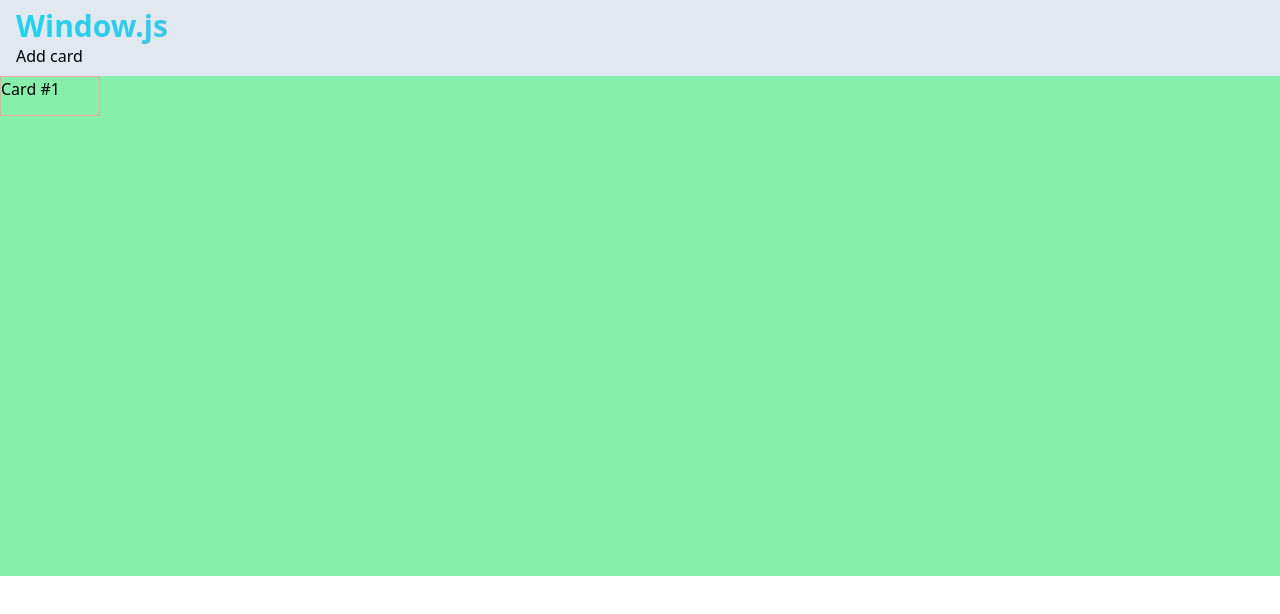
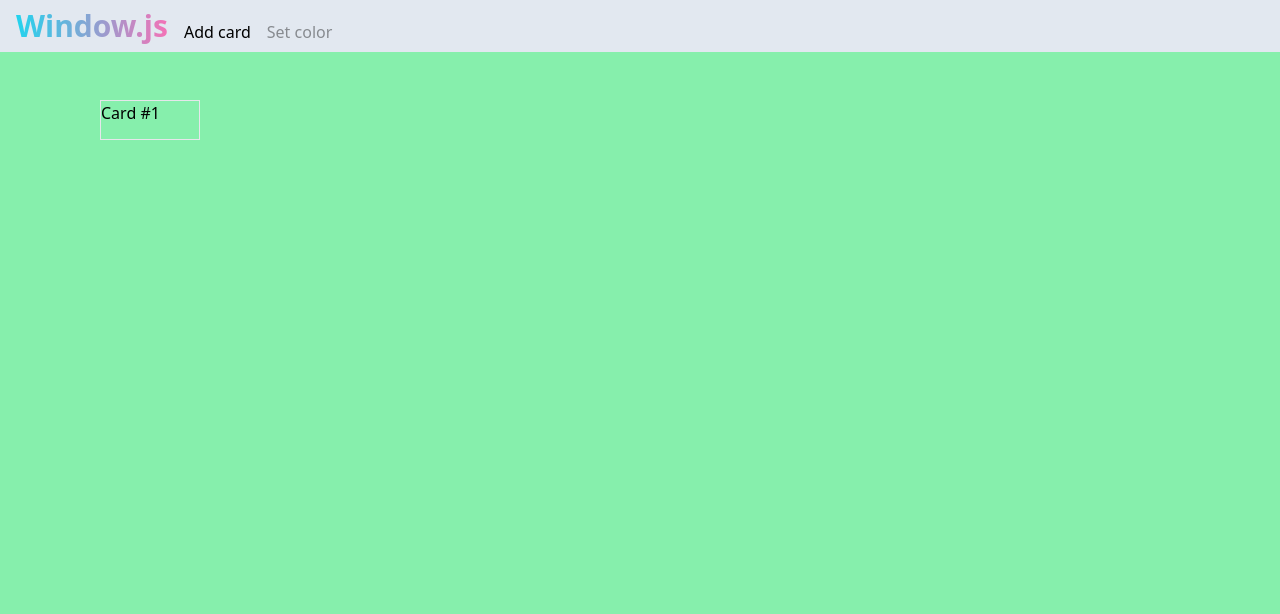
Before and after one commit to doongeon/window-js, a React (Vite) app: page / in a window 1280 px wide. Both pictures are taken after a click on the button "Add card". Shown: the top 614 px of the page. Built offline with nearby package versions, Linux system fonts and the light colour scheme.

Commit message:
feat: add color setting button

```diff
--- a/package.json
+++ b/package.json
@@ -11,11 +11,13 @@
   },
   "dependencies": {
     "react": "^18.3.1",
+    "react-color": "^2.19.3",
     "react-dom": "^18.3.1"
   },
   "devDependencies": {
     "@eslint/js": "^9.17.0",
     "@types/react": "^18.3.18",
+    "@types/react-color": "^3.0.13",
     "@types/react-dom": "^18.3.5",
     "@vitejs/plugin-react": "^4.3.4",
     "autoprefixer": "^10.4.20",
--- a/src/App.tsx
+++ b/src/App.tsx
@@ -1,79 +1,151 @@
-import { ChangeEvent, useEffect, useState } from "react";
+import { useState } from "react";
+import { findAncestor } from "./utils";
+import SelectSquare from "./select-suqare";
+import { Card, CardProps } from "./card";
+import ColorBtn from "./color-btn";
+import { ColorResult } from "react-color";
 
-function Card({ cardId }: { cardId: number }) {
-  const [isTyping, setIsTyping] = useState(false);
-  const [isDraging, setIsDraging] = useState(false);
-  const [text, setText] = useState(`Card #${cardId}`);
-  const [size, setSize] = useState({ width: 100, height: 40 });
+export interface Position {
+  x: number;
+  y: number;
+}
 
-  function handleClick(e: React.MouseEvent<HTMLDivElement>) {
-    if (!isTyping) setIsTyping(true);
+function App() {
+  const [cardMap, setCardMap] = useState<{ [key: number]: CardProps }>({});
+  const [isMovingCard, setIsMovingCard] = useState(false);
+  const [isSelecting, setIsSelecting] = useState(false);
+  const [selectSquare, setSelectSquare] = useState<{
+    start: Position;
+    end: Position;
+  }>({ start: { x: 0, y: 0 }, end: { x: 0, y: 0 } });
+  const [selection, setSelection] = useState<number[]>([]);
+  const [mousePosition, setMousePosition] = useState<Position>({ x: 0, y: 0 });
+  const [oldPositionMap, setOldPositionMap] = useState<{
+    [key: number]: { x: number; y: number };
+  }>({});
+
+  function cardAddHandler() {
+    setCardMap((prev) => {
+      const id = Object.keys(cardMap).length + 1;
+      const newCard = {
+        id,
+        position: { x: 100, y: 100 },
+        size: { width: 100, height: 40 },
+        isSelected: false,
+        color: "transparent",
+      };
+      const newCardMap = { ...prev };
+      newCardMap[id] = newCard;
+      return newCardMap;
+    });
   }
 
-  function handleChange(e: React.ChangeEvent<HTMLTextAreaElement>) {
-    console.log(e);
-    setText(e.target.value);
-  }
+  function handleMouseDown(e: React.MouseEvent) {
+    const currentElement = e.target as HTMLElement;
+    const cardElement = findAncestor({
+      start: currentElement,
+      selector: ".card",
+    });
+    const cardId =
+      cardElement?.dataset.cardId && parseInt(cardElement.dataset.cardId, 10);
 
-  function handleBlur(e: React.FocusEvent<HTMLTextAreaElement>) {
-    setIsTyping(false);
-  }
+    setMousePosition({ x: e.pageX, y: e.pageY });
+    setSelection([]); // make selection empty
 
-  function handleKeyDown(e: React.KeyboardEvent<HTMLTextAreaElement>) {
-    if (e.key === "Escape") {
-      setIsTyping(false);
+    // when user select card
+    if (cardId) {
+      setSelection([cardId]);
+      setOldPositionMap((prev) => {
+        const newMap = { ...prev };
+        newMap[cardId] = { ...cardMap[cardId].position };
+        return newMap;
+      });
+      setIsMovingCard(true);
+    }
+
+    // when user start drag
+    if (!cardId) {
+      setIsSelecting(true);
     }
   }
 
-  return (
-    <div
-      className="absolute border border-red-300 container w-10"
-      onClick={handleClick}
-      style={{
-        width: size.width,
-        height: size.height,
-      }}
-    >
-      {isTyping ? (
-        <textarea
-          className="w-full h-full"
-          autoFocus
-          defaultValue={text}
-          onChange={handleChange}
-          onBlur={handleBlur}
-          onKeyUp={handleKeyDown}
-        />
-      ) : (
-        <p className="w-full h-full">{text}</p>
-      )}
-    </div>
-  );
-}
+  function handleMouseMove(e: React.MouseEvent) {
+    if (isMovingCard) {
+      setCardMap((prev) => {
+        const newCardMap = { ...prev };
+        selection.forEach((cardId) => {
+          newCardMap[cardId].position.x =
+            oldPositionMap[cardId].x + e.pageX - mousePosition.x;
+          newCardMap[cardId].position.y =
+            oldPositionMap[cardId].y + e.pageY - mousePosition.y;
+        });
+        return newCardMap;
+      });
+    }
 
-function App() {
-  const [cards, setCards] = useState<{ id: number }[]>([]);
-  const [cardId, setCardId] = useState(0);
+    if (isSelecting) {
+      setSelectSquare({
+        start: mousePosition,
+        end: {
+          x: e.pageX,
+          y: e.pageY,
+        },
+      });
+    }
+  }
 
-  function cardAddHandler() {
-    setCardId((prev) => {
-      const newId = prev + 1;
-      setCards((prevCards) => [...prevCards, { id: newId }]);
-      return newId;
+  function handleMouseUp() {
+    if (isMovingCard) {
+      setIsMovingCard(false);
+      setMousePosition({ x: 0, y: 0 });
+      setOldPositionMap({});
+    }
+
+    if (isSelecting) {
+      setIsSelecting(false);
+      setSelectSquare({ start: { x: 0, y: 0 }, end: { x: 0, y: 0 } });
+    }
+  }
+
+  function handleColorChange(color: ColorResult) {
+    setCardMap((prev) => {
+      const newCardMap = { ...prev };
+      selection.forEach((cardId) => {
+        newCardMap[cardId].color = color.hex;
+      });
+      return newCardMap;
     });
   }
 
   return (
     <>
-      <nav className="py-2 px-4 bg-slate-200">
+      <nav className="py-2 px-4 bg-slate-200 fixed top-0 left-0 z-10 w-full flex items-end justify-start gap-4">
         <h1 className="text-3xl bg-clip-text text-transparent bg-gradient-to-r from-cyan-400 to-pink-400 font-bold">
           Window.js
         </h1>
         <button onClick={cardAddHandler}>Add card</button>
+        <ColorBtn
+          isSelectedItems={selection.length > 0}
+          handleColorChange={handleColorChange}
+        />
       </nav>
-      <div className="cards relative bg-green-300 w-full h-[500px]">
-        {cards.map((card) => (
-          <Card cardId={card.id} key={card.id} />
+      <div
+        className="cards relative bg-green-300 w-full h-[100vh]"
+        onMouseDown={handleMouseDown}
+        onMouseMove={handleMouseMove}
+        onMouseUp={handleMouseUp}
+      >
+        {Object.values(cardMap).map((card) => (
+          <Card
+            key={card.id}
+            id={card.id}
+            position={card.position}
+            size={card.size}
+            isSelected={selection.includes(card.id)}
+            color={card.color}
+          />
         ))}
+        <SelectSquare start={selectSquare.start} end={selectSquare.end} />
       </div>
     </>
   );
--- /dev/null
+++ b/src/card.tsx
@@ -0,0 +1,62 @@
+import { useState } from "react";
+import { Position } from "./App";
+
+export interface CardProps {
+  id: number;
+  position: Position;
+  size: { width: number; height: number };
+  isSelected: boolean;
+  color: string;
+}
+
+export function Card({
+  id: cardId,
+  position,
+  size,
+  isSelected,
+  color,
+}: CardProps) {
+  const [isTyping, setIsTyping] = useState(false);
+  const [text, setText] = useState(`Card #${cardId}`);
+
+  function handleChange(e: React.ChangeEvent<HTMLTextAreaElement>) {
+    setText(e.target.value);
+  }
+
+  function handleBlur() {
+    setIsTyping(false);
+  }
+
+  function handleKeyDown(e: React.KeyboardEvent<HTMLTextAreaElement>) {
+    if (e.key === "Escape") {
+      setIsTyping(false);
+    }
+  }
+
+  return (
+    <div
+      className={`card absolute border container ${isSelected && "ring-8"}`}
+      style={{
+        width: size.width,
+        height: size.height,
+        left: position.x,
+        top: position.y,
+        backgroundColor: color,
+      }}
+      data-card-id={cardId}
+    >
+      {isTyping ? (
+        <textarea
+          className="w-full h-full"
+          autoFocus
+          defaultValue={text}
+          onChange={handleChange}
+          onBlur={handleBlur}
+          onKeyUp={handleKeyDown}
+        />
+      ) : (
+        <p className="w-full h-full">{text}</p>
+      )}
+    </div>
+  );
+}
--- /dev/null
+++ b/src/color-btn.tsx
@@ -0,0 +1,37 @@
+import { useEffect, useState } from "react";
+import { ColorResult, TwitterPicker } from "react-color";
+
+export default function ColorBtn({
+  isSelectedItems,
+  handleColorChange,
+}: {
+  isSelectedItems: boolean;
+  handleColorChange: (color: ColorResult) => void;
+}) {
+  const [isActive, setIsActive] = useState(false);
+
+  function handleClick() {
+    setIsActive((prev) => !prev);
+  }
+
+  useEffect(() => {
+    if (!isSelectedItems) setIsActive(false);
+  }, [isSelectedItems]);
+
+  return (
+    <div className="relative">
+      <button
+        className={`${isSelectedItems ? "opacity-100" : "opacity-40"}`}
+        onClick={handleClick}
+      >
+        Set color
+      </button>
+      <TwitterPicker
+        className={`${isActive ? "" : "hidden"} absolute`}
+        onChange={(color) => {
+          handleColorChange(color);
+        }}
+      />
+    </div>
+  );
+}
--- /dev/null
+++ b/src/select-suqare.tsx
@@ -0,0 +1,24 @@
+export default function SelectSquare({
+  start,
+  end,
+}: {
+  start: { x: number; y: number };
+  end: { x: number; y: number };
+}) {
+  const left = Math.min(start.x, end.x);
+  const top = Math.min(start.y, end.y);
+  const width = Math.abs(end.x - start.x);
+  const height = Math.abs(end.y - start.y);
+
+  return (
+    <div
+      className="absolute bg-blue-300 border border-blue-700 opacity-30 border-collapse"
+      style={{
+        left,
+        top,
+        width,
+        height,
+      }}
+    ></div>
+  );
+}
--- /dev/null
+++ b/src/utils.ts
@@ -0,0 +1,17 @@
+export function findAncestor({
+  start,
+  selector,
+}: {
+  start: HTMLElement;
+  selector: string;
+}) {
+  let currentElement: HTMLElement | null = start;
+  while (currentElement) {
+    if (currentElement.matches(selector)) {
+      return currentElement;
+    }
+    currentElement = currentElement.parentElement;
+  }
+
+  return null;
+}
```
Also changed, not shown: 1 other file (tests, documents, lock files or other folders).
